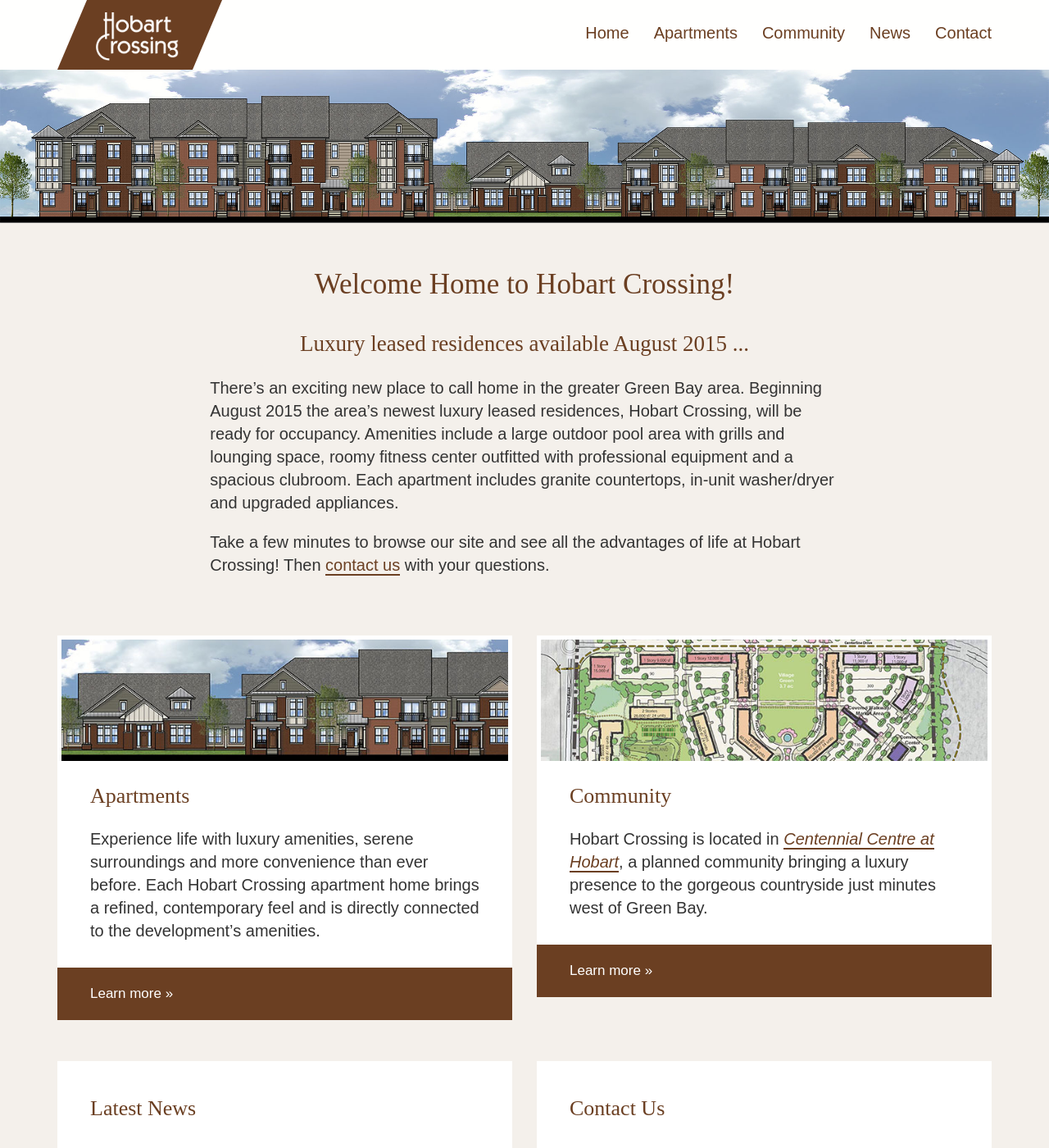
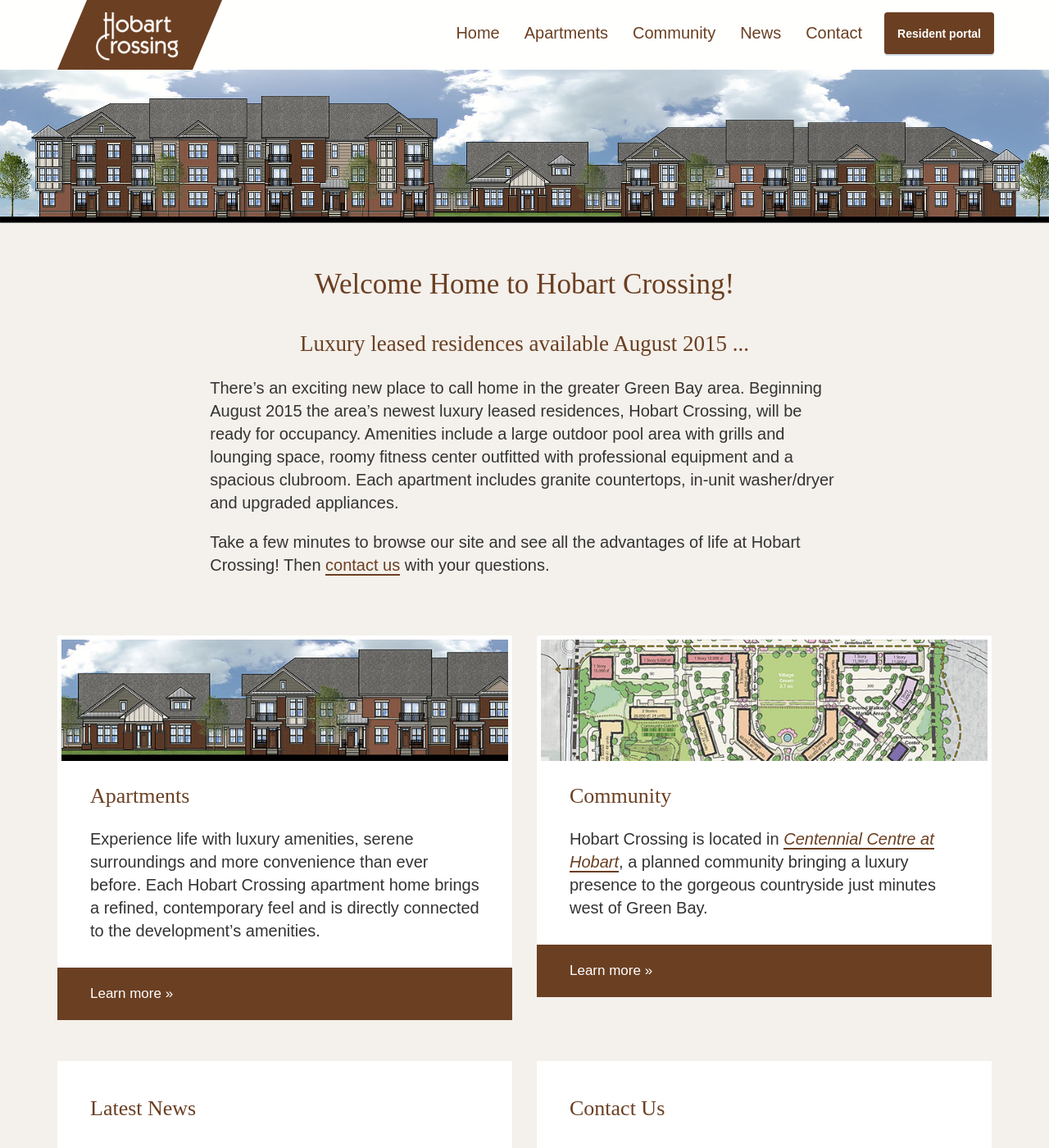
Before and after one commit to insight-creative/hobart-crossing, a Jekyll site: the page built from index.md, in a window 1280 px wide and 1400 px high. Shown: the whole window at 82% size. Built offline with Jekyll 4.4.1, drawn with Linux system fonts in a browser that asks for light colours; nearby versions of some CDN libraries.

Commit message:
Add resident portal link

```diff
--- a/_includes/footer.html
+++ b/_includes/footer.html
@@ -9,6 +9,7 @@
           <li><a href="{{ site.baseurl }}/community">Community</a></li>
           <li><a href="{{ site.baseurl }}/news">News</a></li>
           <li><a href="{{ site.baseurl }}/contact">Contact</a></li>
+          <li><a href="https://www.rentcafe.com/residentservices/hobart-crossing/userlogin.aspx">Resident portal</a></li>
         </ul>
       </div>
       <div class="col-md-7">
--- a/_includes/header.html
+++ b/_includes/header.html
@@ -17,6 +17,7 @@
           <li><a href="{{ site.baseurl }}/community">Community</a></li>
           <li><a href="{{ site.baseurl }}/news">News</a></li>
           <li><a href="{{ site.baseurl }}/contact">Contact</a></li>
+          <li><a class="btn btn-primary navbar-btn" href="https://www.rentcafe.com/residentservices/hobart-crossing/userlogin.aspx">Resident portal</a></li>
         </ul>
         <!--
         <a href="{{ site.baseurl }}/apply" type="button" class="btn btn-primary navbar-btn">Apply Now</a>
--- a/css/hobart.css
+++ b/css/hobart.css
@@ -170,7 +170,9 @@
   margin-top: 25px;
 }
 .navbar-btn {
+	margin-top: 0;
   margin-left: 12px;
+	margin-right: 12px;
   font-weight: 600;
 }
 
@@ -237,13 +239,15 @@
  * Buttons
  */
 
-.btn-primary {
+.btn.btn-primary {
   background-color: #6b3f22;
   border-color: #6b3f22;
   border-bottom: 2px solid rgba(0,0,0,.8);
   box-shadow: 0px 2px 1px rgba(0, 81, 123, .2);
   transition: all .3s;
+	color: #FFF !important;
 }
+.navbar-default .navbar-nav li .navbar-btn:hover,
 .btn-primary:hover,
 .btn-primary:focus,
 .btn-primary:active {
```
Also changed, not shown: 8 other files.
